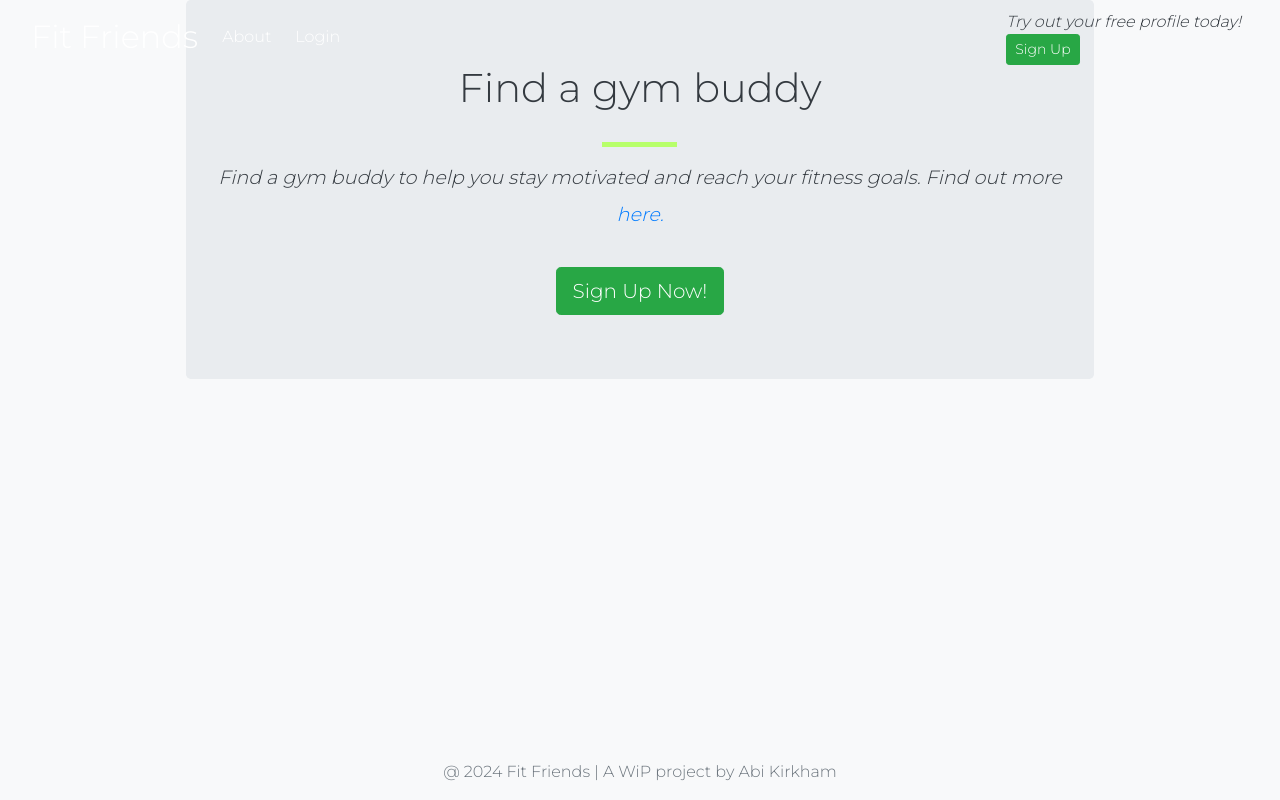
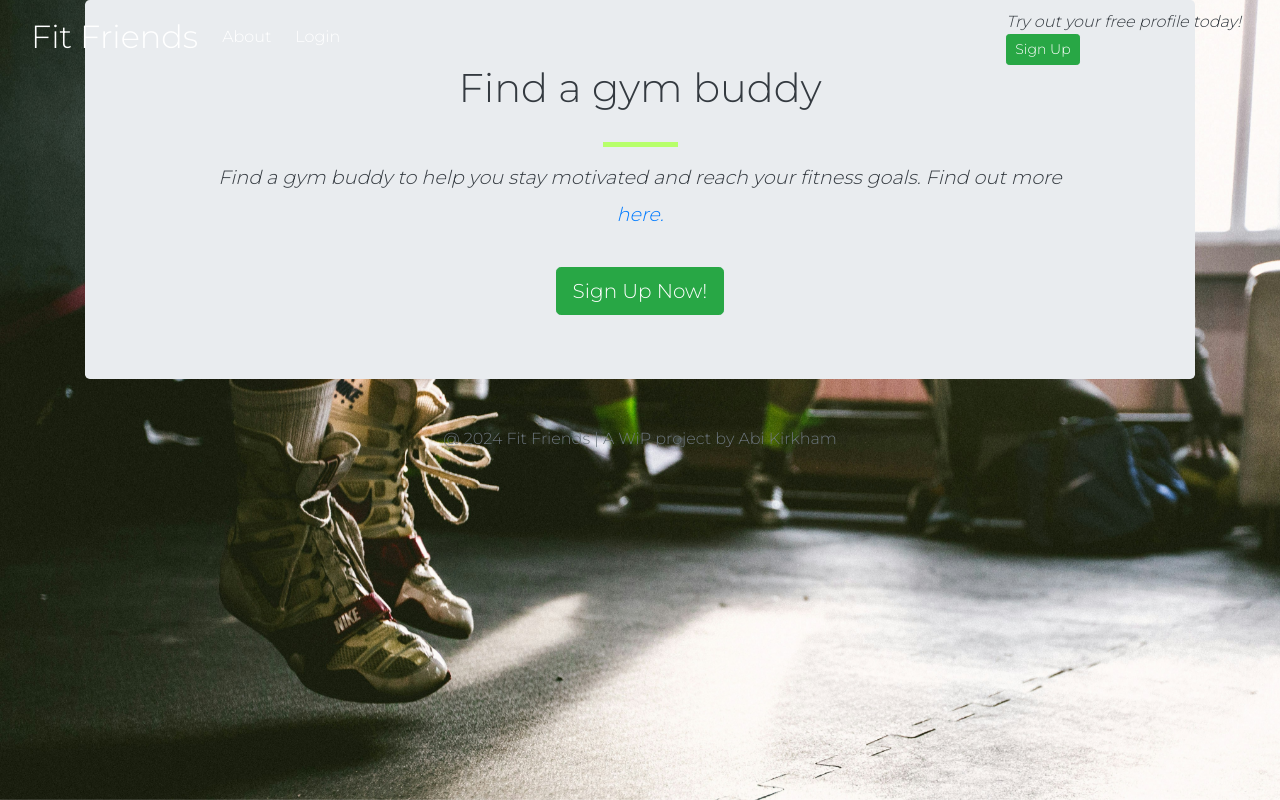
Before and after one commit to abikirkham/FitFriends, a Django app: page / in a window 1280 px wide. Run offline with Django 3.2, Linux system fonts and the light colour scheme.

Commit message:
add new class for background

```diff
--- a/social/templates/dashboard.html
+++ b/social/templates/dashboard.html
@@ -36,7 +36,7 @@
         }
     </style>
 </head>
-<body class="d-flex flex-column min-vh-100">
+<body class="d-flex flex-column min-vh-100"><div class="background-container">
     <header>
         <!--Nav-->
         <div class="container-fluid">
@@ -125,5 +125,5 @@
     <script src="https://cdn.jsdelivr.net/npm/jquery@3.5.1/dist/jquery.slim.min.js" integrity="sha384-DfXdz2htPH0lsSSs5nCTpuj/zy4C+OGpamoFVy38MVBnE+IbbVYUew+OrCXaRkfj" crossorigin="anonymous"></script>
     <script src="https://cdn.jsdelivr.net/npm/popper.js@1.16.1/dist/umd/popper.min.js" integrity="sha384-9/reFTGAW83EW2RDu2S0VKaIzap3H66lZH81PoYlFhbGU+6BZp6G7niu735Sk7lN" crossorigin="anonymous"></script>
     <script src="https://cdn.jsdelivr.net/npm/bootstrap@4.6.2/dist/js/bootstrap.min.js" integrity="sha384-+sLIOodYLS7CIrQpBjl+C7nPvqq+FbNUBDunl/OZv93DB7Ln/533i8e/mZXLi/P+" crossorigin="anonymous"></script>
-</body>
+</div></body>
 </html>
--- a/social/templates/login.html
+++ b/social/templates/login.html
@@ -17,7 +17,7 @@
     }
     </style>
 </head>
-<body class="d-flex flex-column min-vh-100">
+<body class="d-flex flex-column min-vh-100"><div class="background-container">
     <header>
         <!--Nav-->
         <div class="container-fluid nav-box">
@@ -66,5 +66,5 @@
     <script src="https://cdn.jsdelivr.net/npm/jquery@3.5.1/dist/jquery.slim.min.js" integrity="sha384-DfXdz2htPH0lsSSs5nCTpuj/zy4C+OGpamoFVy38MVBnE+IbbVYUew+OrCXaRkfj" crossorigin="anonymous"></script>
     <script src="https://cdn.jsdelivr.net/npm/popper.js@1.16.1/dist/umd/popper.min.js" integrity="sha384-9/reFTGAW83EW2RDu2S0VKaIzap3H66lZH81PoYlFhbGU+6BZp6G7niu735Sk7lN" crossorigin="anonymous"></script>
     <script src="https://cdn.jsdelivr.net/npm/bootstrap@4.6.2/dist/js/bootstrap.min.js" integrity="sha384-+sLIOodYLS7CIrQpBjl+C7nPvqq+FbNUBDunl/OZv93DB7Ln/533i8e/mZXLi/P+" crossorigin="anonymous"></script>
-</body>
+</div></body>
 </html>
--- a/social/templates/logout.html
+++ b/social/templates/logout.html
@@ -17,7 +17,7 @@
     }
     </style>
 </head>
-<body class="d-flex flex-column min-vh-100">
+<body class="d-flex flex-column min-vh-100"><div class="background-container">
 <header>
     <!--Nav-->
     <div class="container-fluid nav-box">
@@ -52,5 +52,5 @@
     <script src="https://cdn.jsdelivr.net/npm/jquery@3.5.1/dist/jquery.slim.min.js" integrity="sha384-DfXdz2htPH0lsSSs5nCTpuj/zy4C+OGpamoFVy38MVBnE+IbbVYUew+OrCXaRkfj" crossorigin="anonymous"></script>
     <script src="https://cdn.jsdelivr.net/npm/popper.js@1.16.1/dist/umd/popper.min.js" integrity="sha384-9/reFTGAW83EW2RDu2S0VKaIzap3H66lZH81PoYlFhbGU+6BZp6G7niu735Sk7lN" crossorigin="anonymous"></script>
     <script src="https://cdn.jsdelivr.net/npm/bootstrap@4.6.2/dist/js/bootstrap.min.js" integrity="sha384-+sLIOodYLS7CIrQpBjl+C7nPvqq+FbNUBDunl/OZv93DB7Ln/533i8e/mZXLi/P+" crossorigin="anonymous"></script>
-</body>
+</div></body>
 </html>
--- a/social/templates/messages.html
+++ b/social/templates/messages.html
@@ -56,7 +56,7 @@
         }
     </style>
 </head>
-<body class="d-flex flex-column min-vh-100">
+<body class="d-flex flex-column min-vh-100"><div class="background-container">
     <header>
         <!-- Nav -->
         <div class="container-fluid nav-box">
@@ -168,5 +168,5 @@
             });
         });
     </script>
-</body>
+</div></body>
 </html>
--- a/social/templates/profile.html
+++ b/social/templates/profile.html
@@ -35,7 +35,7 @@
         }
     </style>
 </head>
-<body class="d-flex flex-column min-vh-100">
+<body class="d-flex flex-column min-vh-100"><div class="background-container">
     <header>
         <!-- Nav -->
         <div class="container-fluid nav-box">
@@ -118,5 +118,5 @@
     <script src="https://cdn.jsdelivr.net/npm/jquery@3.5.1/dist/jquery.slim.min.js" integrity="sha384-DfXdz2htPH0lsSSs5nCTpuj/zy4C+OGpamoFVy38MVBnE+IbbVYUew+OrCXaRkfj" crossorigin="anonymous"></script>
     <script src="https://cdn.jsdelivr.net/npm/popper.js@1.16.1/dist/umd/popper.min.js" integrity="sha384-9/reFTGAW83EW2RDu2S0VKaIzap3H66lZH81PoYlFhbGU+6BZp6G7niu735Sk7lN" crossorigin="anonymous"></script>
     <script src="https://cdn.jsdelivr.net/npm/bootstrap@4.6.2/dist/js/bootstrap.min.js" integrity="sha384-+sLIOodYLS7CIrQpBjl+C7nPvqq+FbNUBDunl/OZv93DB7Ln/533i8e/mZXLi/P+" crossorigin="anonymous"></script>
-</body>
+</div></body>
 </html>
--- a/social/templates/register.html
+++ b/social/templates/register.html
@@ -18,7 +18,7 @@
     }
     </style>
 </head>
-<body class="d-flex flex-column min-vh-100">
+<body class="d-flex flex-column min-vh-100"><div class="background-container">
     <header>
         <!--Nav-->
         <div class="container-fluid nav-box">
@@ -89,5 +89,5 @@
     <script src="https://cdn.jsdelivr.net/npm/jquery@3.5.1/dist/jquery.slim.min.js" integrity="sha384-DfXdz2htPH0lsSSs5nCTpuj/zy4C+OGpamoFVy38MVBnE+IbbVYUew+OrCXaRkfj" crossorigin="anonymous"></script>
     <script src="https://cdn.jsdelivr.net/npm/popper.js@1.16.1/dist/umd/popper.min.js" integrity="sha384-9/reFTGAW83EW2RDu2S0VKaIzap3H66lZH81PoYlFhbGU+6BZp6G7niu735Sk7lN" crossorigin="anonymous"></script>
     <script src="https://cdn.jsdelivr.net/npm/bootstrap@4.6.2/dist/js/bootstrap.min.js" integrity="sha384-+sLIOodYLS7CIrQpBjl+C7nPvqq+FbNUBDunl/OZv93DB7Ln/533i8e/mZXLi/P+" crossorigin="anonymous"></script>
-</body>
+</div></body>
 </html>
```
